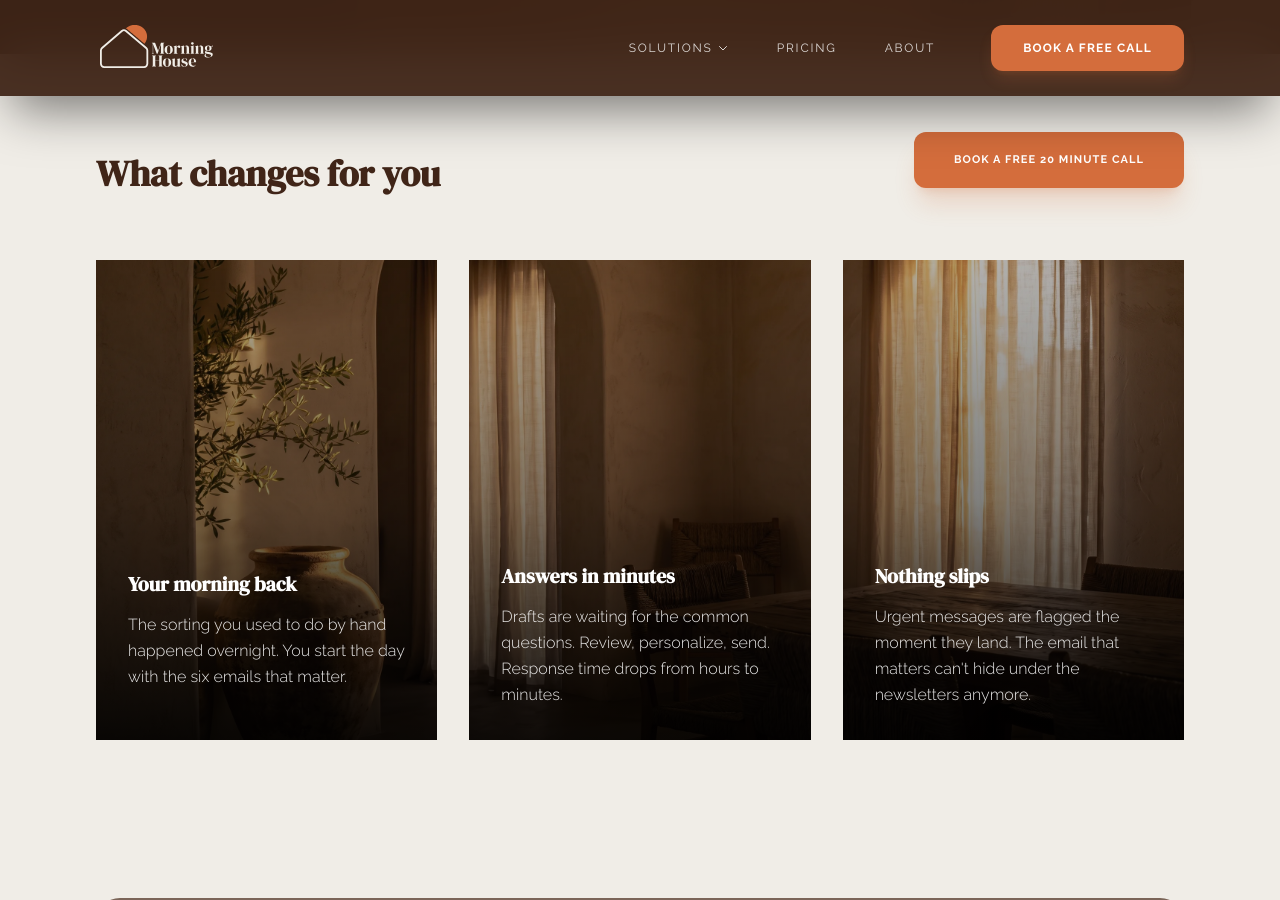
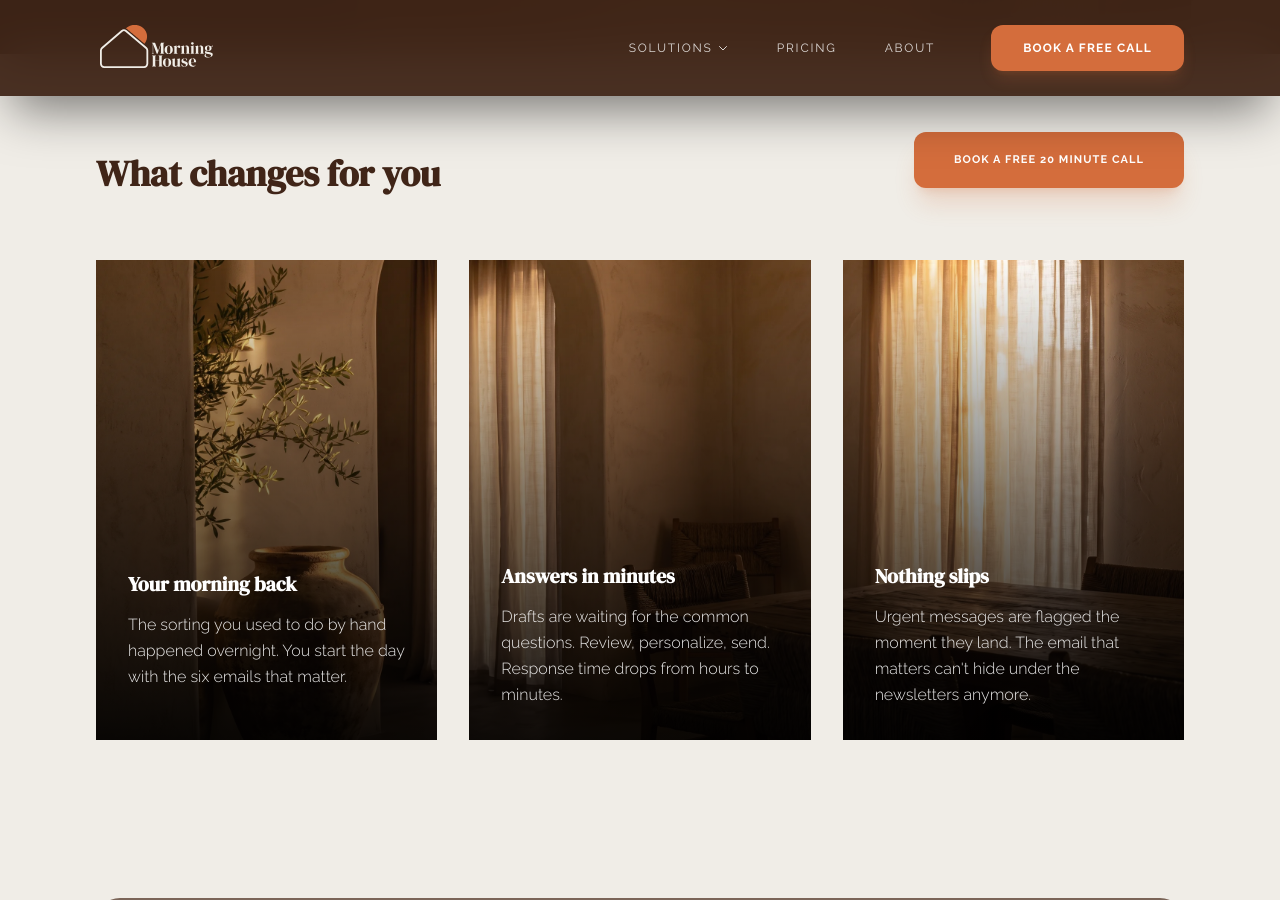
Before and after one commit to refinedislandcreations/morning-house, a Jekyll site: the page built from smart-inbox.html, in a window 1280 px wide and 900 px high, scrolled down 2308 px. Built offline with Jekyll 4.4.1, drawn with Linux system fonts in a browser that asks for light colours; nearby versions of some CDN libraries.

Commit message:
style: update background gradient to transition to transparent on ai-automation-benefits card

```diff
--- a/_includes/ai-automation-benefits.html
+++ b/_includes/ai-automation-benefits.html
@@ -56,7 +56,7 @@
       >
         <img src="{{ shared_image | relative_url }}" alt="" class="absolute top-0 h-full object-cover z-0 pointer-events-none" style="width: 300%; max-width: 300%; left: calc(-100% * {{ forloop.index0 }});" />
         <div
-          class="absolute inset-0 bg-gradient-to-t from-black/90 via-black/50 to-black/30 transition-opacity group-hover:opacity-90 z-0"
+          class="absolute inset-0 bg-gradient-to-t from-black/90 via-black/50 to-transparent transition-opacity group-hover:opacity-90 z-0"
         ></div>
 
         <div class="relative z-10 text-[#FFFFFF] transform transition-transform duration-500 group-hover:-translate-y-2 w-full flex flex-col">
```
